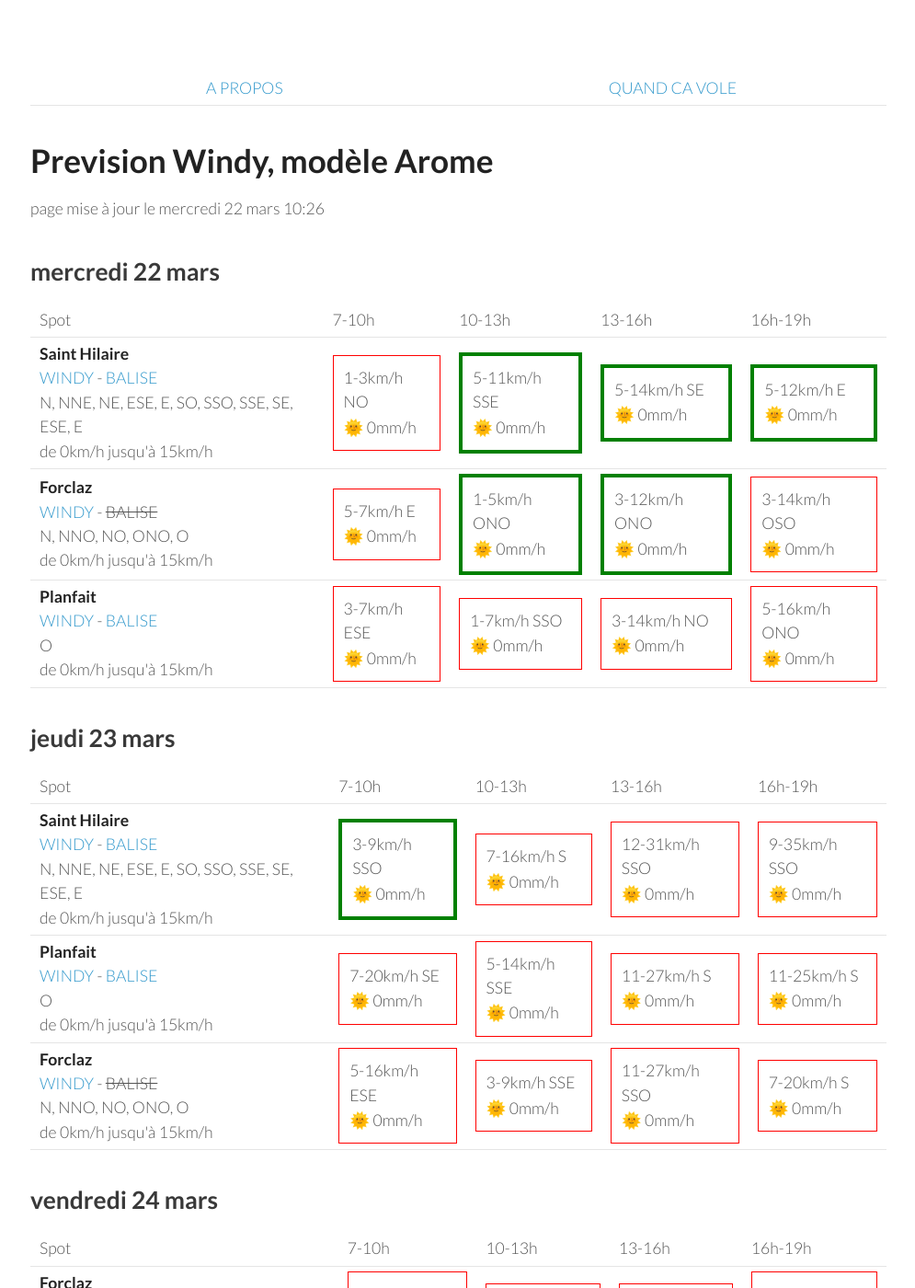
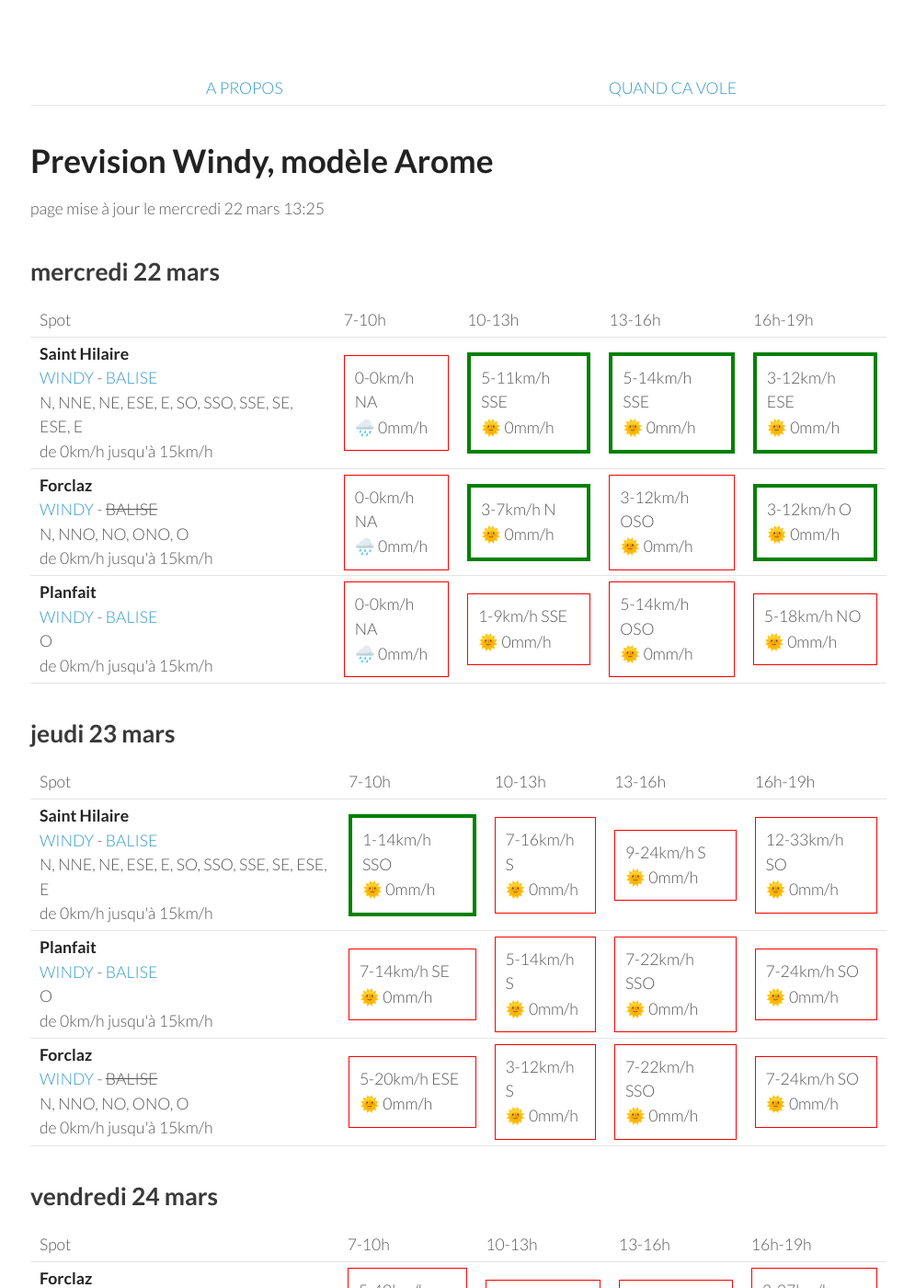
Before and after one commit to parapente-dans-le-nord/parapente-dans-le-nord.github.io, a Jekyll site: the page built from alpes_nord.markdown, in a window 1280 px wide and 1400 px high. Shown: the whole window at 92% size, without its empty margins (25-1020 px from the left). Built offline with Jekyll 4.4.1, drawn with Linux system fonts in a browser that asks for light colours.

Commit message:
update index.markdown

```diff
--- a/alpes_nord.markdown
+++ b/alpes_nord.markdown
@@ -7,7 +7,7 @@ title:  "Tous les spots"
 {: .links}
 
 # Prevision Windy, modèle Arome
-page mise à jour le mercredi 22 mars 10:26
+page mise à jour le mercredi 22 mars 13:25
 
 ## mercredi 22 mars
 
@@ -24,31 +24,28 @@ page mise à jour le mercredi 22 mars 10:26
 <tr>
         <td><strong>Saint Hilaire</strong><br><a href="https://windy.com/45.307/5.888?45.087,5.889,9,m:eUFagkX">WINDY</a> - <span class=""><a href="http://www.balisemeteo.com/balise.php?idBalise=61">BALISE</a> </span><br> <span class="vent-favorable">N, NNE, NE, ESE, E, SO, SSO, SSE, SE, ESE, E</span><br><span class="force-vent">de 0km/h jusqu'à 15km/h</span> </td>
 
-            <td><div class="not-flyable"><p>1-3km/h NO</p><p>🌞 0mm/h</p></div></td>
+            <td><div class="not-flyable"><p>0-0km/h NA</p><p>🌧️ 0mm/h</p></div></td>
             <td><div class="flyable"><p>5-11km/h SSE</p><p>🌞 0mm/h</p></div></td>
-            <td><div class="flyable"><p>5-14km/h SE</p><p>🌞 0mm/h</p></div></td>
-            <td><div class="flyable"><p>5-12km/h E</p><p>🌞 0mm/h</p></div></td>
-
+            <td><div class="flyable"><p>5-14km/h SSE</p><p>🌞 0mm/h</p></div></td>
+            <td><div class="flyable"><p>3-12km/h ESE</p><p>🌞 0mm/h</p></div></td>
 
     </tr>
 <tr>
         <td><strong>Forclaz</strong><br><a href="https://windy.com/45.814/6.247?45.375,6.246,8,m:eVwaglz">WINDY</a> - <span class="no-balise"> BALISE </span><br> <span class="vent-favorable">N, NNO, NO, ONO, O</span><br><span class="force-vent">de 0km/h jusqu'à 15km/h</span> </td>
 
-            <td><div class="not-flyable"><p>5-7km/h E</p><p>🌞 0mm/h</p></div></td>
-            <td><div class="flyable"><p>1-5km/h ONO</p><p>🌞 0mm/h</p></div></td>
-            <td><div class="flyable"><p>3-12km/h ONO</p><p>🌞 0mm/h</p></div></td>
-            <td><div class="not-flyable"><p>3-14km/h OSO</p><p>🌞 0mm/h</p></div></td>
-
+            <td><div class="not-flyable"><p>0-0km/h NA</p><p>🌧️ 0mm/h</p></div></td>
+            <td><div class="flyable"><p>3-7km/h N</p><p>🌞 0mm/h</p></div></td>
+            <td><div class="not-flyable"><p>3-12km/h OSO</p><p>🌞 0mm/h</p></div></td>
+            <td><div class="flyable"><p>3-12km/h O</p><p>🌞 0mm/h</p></div></td>
 
     </tr>
 <tr>
         <td><strong>Planfait</strong><br><a href="https://windy.com/45.853/6.223?45.415,6.223,8">WINDY</a> - <span class=""><a href="https://www.openwindmap.org/PP496">BALISE</a> </span><br> <span class="vent-favorable">O</span><br><span class="force-vent">de 0km/h jusqu'à 15km/h</span> </td>
 
-            <td><div class="not-flyable"><p>3-7km/h ESE</p><p>🌞 0mm/h</p></div></td>
-            <td><div class="not-flyable"><p>1-7km/h SSO</p><p>🌞 0mm/h</p></div></td>
-            <td><div class="not-flyable"><p>3-14km/h NO</p><p>🌞 0mm/h</p></div></td>
-            <td><div class="not-flyable"><p>5-16km/h ONO</p><p>🌞 0mm/h</p></div></td>
-
+            <td><div class="not-flyable"><p>0-0km/h NA</p><p>🌧️ 0mm/h</p></div></td>
+            <td><div class="not-flyable"><p>1-9km/h SSE</p><p>🌞 0mm/h</p></div></td>
+            <td><div class="not-flyable"><p>5-14km/h OSO</p><p>🌞 0mm/h</p></div></td>
+            <td><div class="not-flyable"><p>5-18km/h NO</p><p>🌞 0mm/h</p></div></td>
 
     </tr>
 
@@ -70,30 +67,30 @@ page mise à jour le mercredi 22 mars 10:26
 <tr>
         <td><strong>Saint Hilaire</strong><br><a href="https://windy.com/45.307/5.888?45.087,5.889,9,m:eUFagkX">WINDY</a> - <span class=""><a href="http://www.balisemeteo.com/balise.php?idBalise=61">BALISE</a> </span><br> <span class="vent-favorable">N, NNE, NE, ESE, E, SO, SSO, SSE, SE, ESE, E</span><br><span class="force-vent">de 0km/h jusqu'à 15km/h</span> </td>
 
-            <td><div class="flyable"><p>3-9km/h SSO</p><p>🌞 0mm/h</p></div></td>
+            <td><div class="flyable"><p>1-14km/h SSO</p><p>🌞 0mm/h</p></div></td>
             <td><div class="not-flyable"><p>7-16km/h S</p><p>🌞 0mm/h</p></div></td>
-            <td><div class="not-flyable"><p>12-31km/h SSO</p><p>🌞 0mm/h</p></div></td>
-            <td><div class="not-flyable"><p>9-35km/h SSO</p><p>🌞 0mm/h</p></div></td>
+            <td><div class="not-flyable"><p>9-24km/h S</p><p>🌞 0mm/h</p></div></td>
+            <td><div class="not-flyable"><p>12-33km/h SO</p><p>🌞 0mm/h</p></div></td>
 
 
     </tr>
 <tr>
         <td><strong>Planfait</strong><br><a href="https://windy.com/45.853/6.223?45.415,6.223,8">WINDY</a> - <span class=""><a href="https://www.openwindmap.org/PP496">BALISE</a> </span><br> <span class="vent-favorable">O</span><br><span class="force-vent">de 0km/h jusqu'à 15km/h</span> </td>
 
-            <td><div class="not-flyable"><p>7-20km/h SE</p><p>🌞 0mm/h</p></div></td>
-            <td><div class="not-flyable"><p>5-14km/h SSE</p><p>🌞 0mm/h</p></div></td>
-            <td><div class="not-flyable"><p>11-27km/h S</p><p>🌞 0mm/h</p></div></td>
-            <td><div class="not-flyable"><p>11-25km/h S</p><p>🌞 0mm/h</p></div></td>
+            <td><div class="not-flyable"><p>7-14km/h SE</p><p>🌞 0mm/h</p></div></td>
+            <td><div class="not-flyable"><p>5-14km/h S</p><p>🌞 0mm/h</p></div></td>
+            <td><div class="not-flyable"><p>7-22km/h SSO</p><p>🌞 0mm/h</p></div></td>
+            <td><div class="not-flyable"><p>7-24km/h SO</p><p>🌞 0mm/h</p></div></td>
 
 
     </tr>
 <tr>
         <td><strong>Forclaz</strong><br><a href="https://windy.com/45.814/6.247?45.375,6.246,8,m:eVwaglz">WINDY</a> - <span class="no-balise"> BALISE </span><br> <span class="vent-favorable">N, NNO, NO, ONO, O</span><br><span class="force-vent">de 0km/h jusqu'à 15km/h</span> </td>
 
-            <td><div class="not-flyable"><p>5-16km/h ESE</p><p>🌞 0mm/h</p></div></td>
-            <td><div class="not-flyable"><p>3-9km/h SSE</p><p>🌞 0mm/h</p></div></td>
-            <td><div class="not-flyable"><p>11-27km/h SSO</p><p>🌞 0mm/h</p></div></td>
-            <td><div class="not-flyable"><p>7-20km/h S</p><p>🌞 0mm/h</p></div></td>
+            <td><div class="not-flyable"><p>5-20km/h ESE</p><p>🌞 0mm/h</p></div></td>
+            <td><div class="not-flyable"><p>3-12km/h S</p><p>🌞 0mm/h</p></div></td>
+            <td><div class="not-flyable"><p>7-22km/h SSO</p><p>🌞 0mm/h</p></div></td>
+            <td><div class="not-flyable"><p>7-24km/h SO</p><p>🌞 0mm/h</p></div></td>
 
 
     </tr>
```
